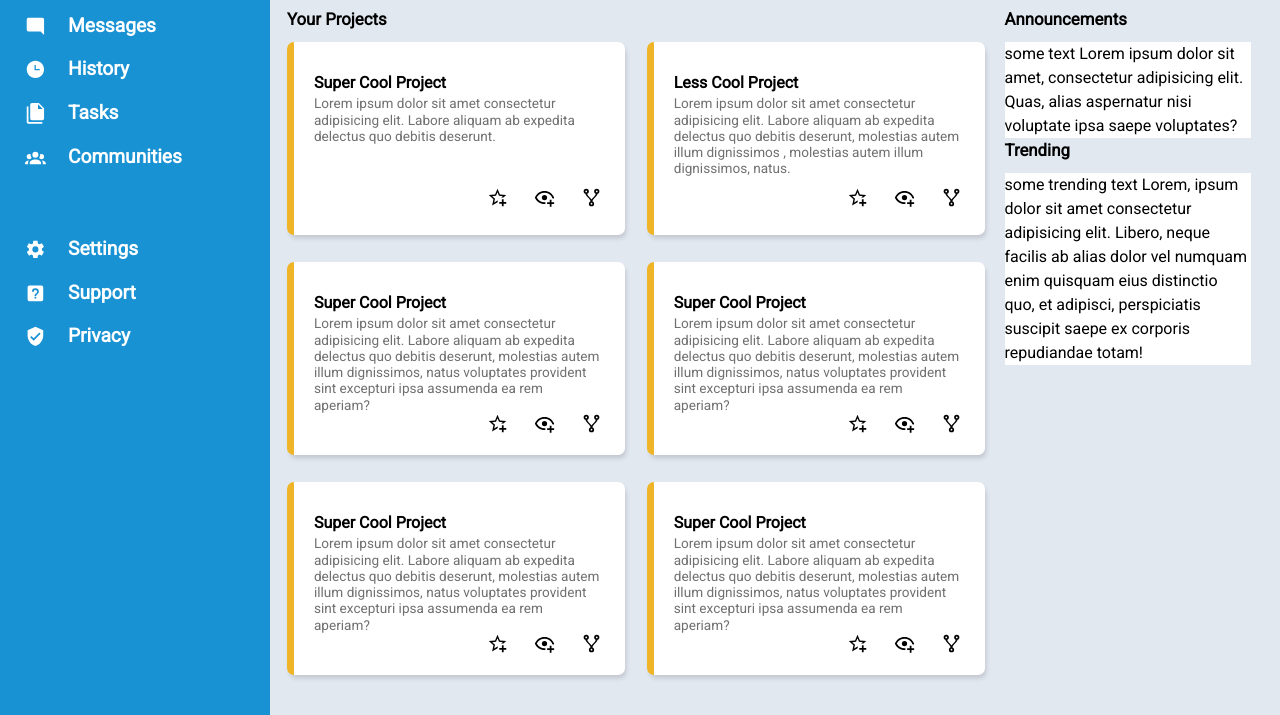
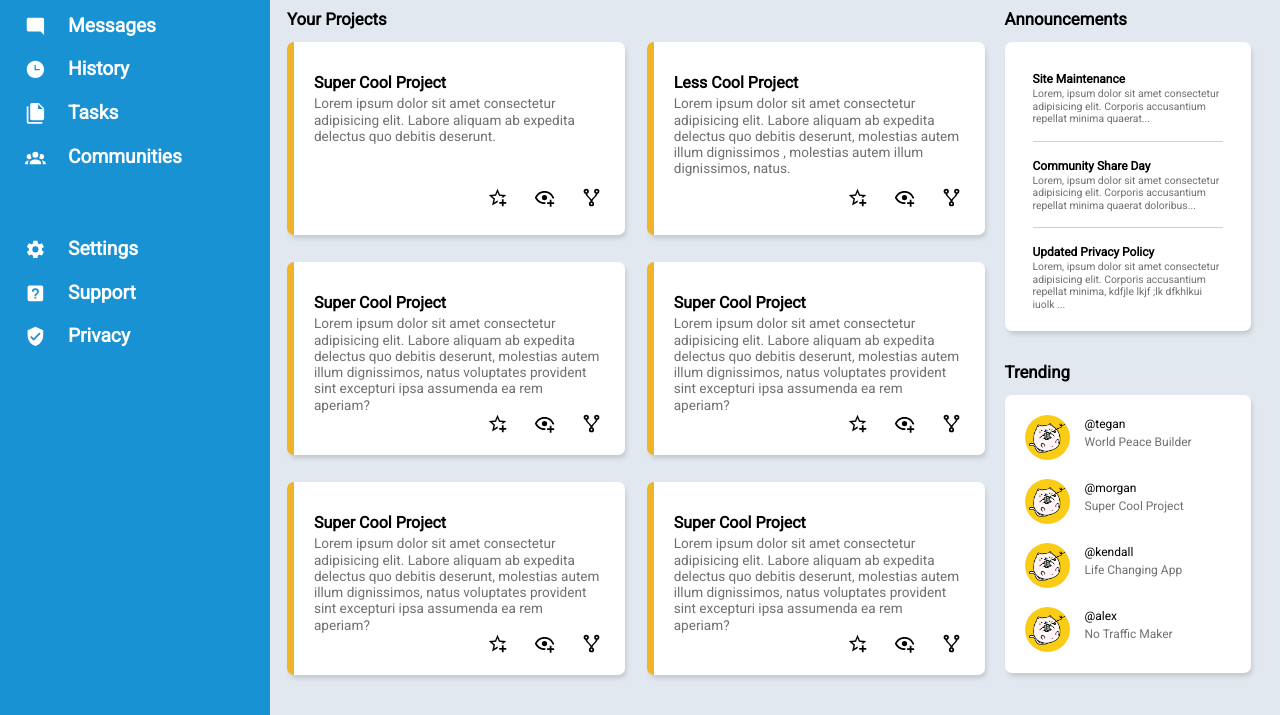
Before and after one commit to annettedm/admin_dashboard, a plain HTML site: page index.html in a window 1280 px wide. Shown: the part 179-894 px from the top of the page. Drawn offline with Linux system fonts and the light colour scheme.

Commit message:
finish sidebar at main

```diff
--- a/index.html
+++ b/index.html
@@ -168,11 +168,58 @@
     <div class="side-column">
       <h2>Announcements</h2>
       <div class="announcements">
-        <p>some text Lorem ipsum dolor sit amet, consectetur adipisicing elit. Quas, alias aspernatur nisi voluptate ipsa saepe voluptates? </p>
+        <div class="announcements-item">
+          <h3>Site Maintenance</h3>
+          <p>Lorem, ipsum dolor sit amet consectetur adipisicing elit. Corporis accusantium repellat minima quaerat...</p>
+        </div>
+        <div class="announcements-item">
+          <h3>Community Share Day</h3>
+          <p>Lorem, ipsum dolor sit amet consectetur adipisicing elit. Corporis accusantium repellat minima quaerat doloribus...</p>
+        </div>
+        <div class="announcements-item">
+          <h3>Updated Privacy Policy</h3>
+          <p>Lorem, ipsum dolor sit amet consectetur adipisicing elit. Corporis accusantium repellat minima, kdfjle lkjf ;lk dfkhlkui iuolk ...</p>
+        </div>
+
       </div>
       <h2>Trending</h2>
       <div class="trending">
-        <p>some trending text Lorem, ipsum dolor sit amet consectetur adipisicing elit. Libero, neque facilis ab alias dolor vel numquam enim quisquam eius distinctio quo, et adipisci, perspiciatis suscipit saepe ex corporis repudiandae totam!</p>
+        <div class="trending-item">
+          <div class="image">
+            <img src="assets/cat-icon.png" alt="cat">
+          </div>
+          <div class="name">
+            <p class="nick">@tegan</p>
+            <p class="slogan">World Peace Builder</p>
+          </div>
+        </div>
+        <div class="trending-item">
+          <div class="image">
+            <img src="assets/cat-icon.png" alt="cat">
+          </div>
+          <div class="name">
+            <p class="nick">@morgan</p>
+            <p class="slogan">Super Cool Project</p>
+          </div>
+        </div>
+        <div class="trending-item">
+          <div class="image">
+            <img src="assets/cat-icon.png" alt="cat">
+          </div>
+          <div class="name">
+            <p class="nick">@kendall</p>
+            <p class="slogan">Life Changing App</p>
+          </div>
+        </div>
+        <div class="trending-item">
+          <div class="image">
+            <img src="assets/cat-icon.png" alt="cat">
+          </div>
+          <div class="name">
+            <p class="nick">@alex</p>
+            <p class="slogan">No Traffic Maker</p>
+          </div>
+        </div>
       </div>
     </div>
   </main>
--- a/styles.css
+++ b/styles.css
@@ -150,7 +150,8 @@ header {
   justify-content: center;
 }
 
-.top-area img {
+.top-area img,
+.trending-item img {
   max-width: 80%;
 }
 
@@ -279,8 +280,75 @@ main .svg-icon {
   justify-self: end;
 }
 
-
 .announcements,
 .trending {
   background-color: white;
+  box-shadow: 2px 4px 5px -1px rgba(7, 7, 7, 0.15);
+  border-radius: 7px;
 }
+
+.announcements {
+  padding: 28px;
+  margin-bottom: 29px;
+  padding-bottom: 20px;
+}
+
+.announcements-item:not(:first-child) {
+  padding-top: 15px;
+}
+
+.announcements-item:not(:last-child) {
+  border-bottom: 1px solid #d2d1d1;
+  padding-bottom: 15px;
+
+}
+
+.announcements-item h3 {
+  font-weight: bold;
+  font-size: 0.75rem;
+}
+
+.announcements-item p {
+  font-size: 0.65rem;
+  color: #707070;
+  line-height: 1.2;
+}
+
+.trending {
+  padding: 20px;
+
+  display: grid;
+  grid-template-columns: 1fr;
+  row-gap: 18px;
+}
+
+
+.trending-item {
+  display: grid;
+  grid-template-columns: 45px 1fr;
+  column-gap: 15px;
+  justify-content: center;
+}
+
+.trending-item .image {
+  width: 45px;
+  height: 45px;
+  background-color: #FACC15;
+  border-radius: 25px;
+
+  display: flex;
+  align-items: center;
+  justify-content: center;
+}
+
+.trending-item .name {
+  font-size: 0.75rem;
+  padding-bottom: 10px;
+
+  display: grid;
+  align-items: center;
+}
+
+.trending-item .name p:last-child {
+  color: #707070;
+}
```
